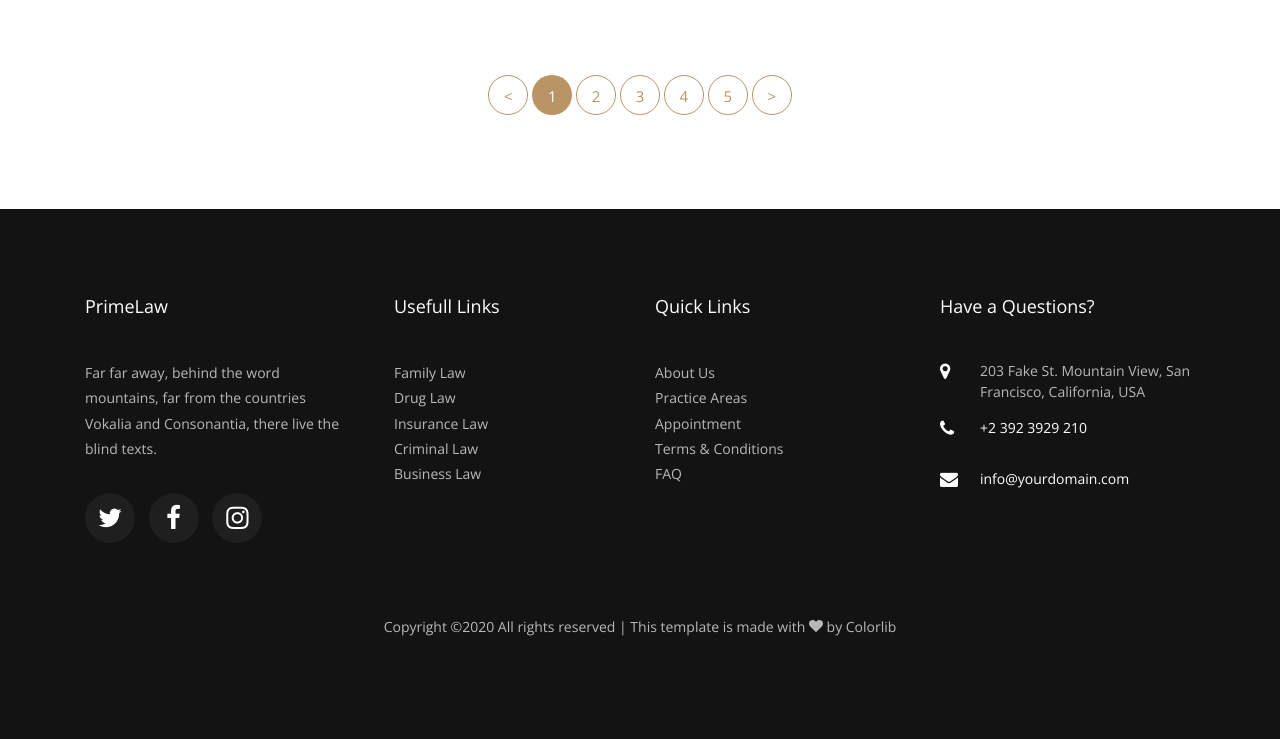
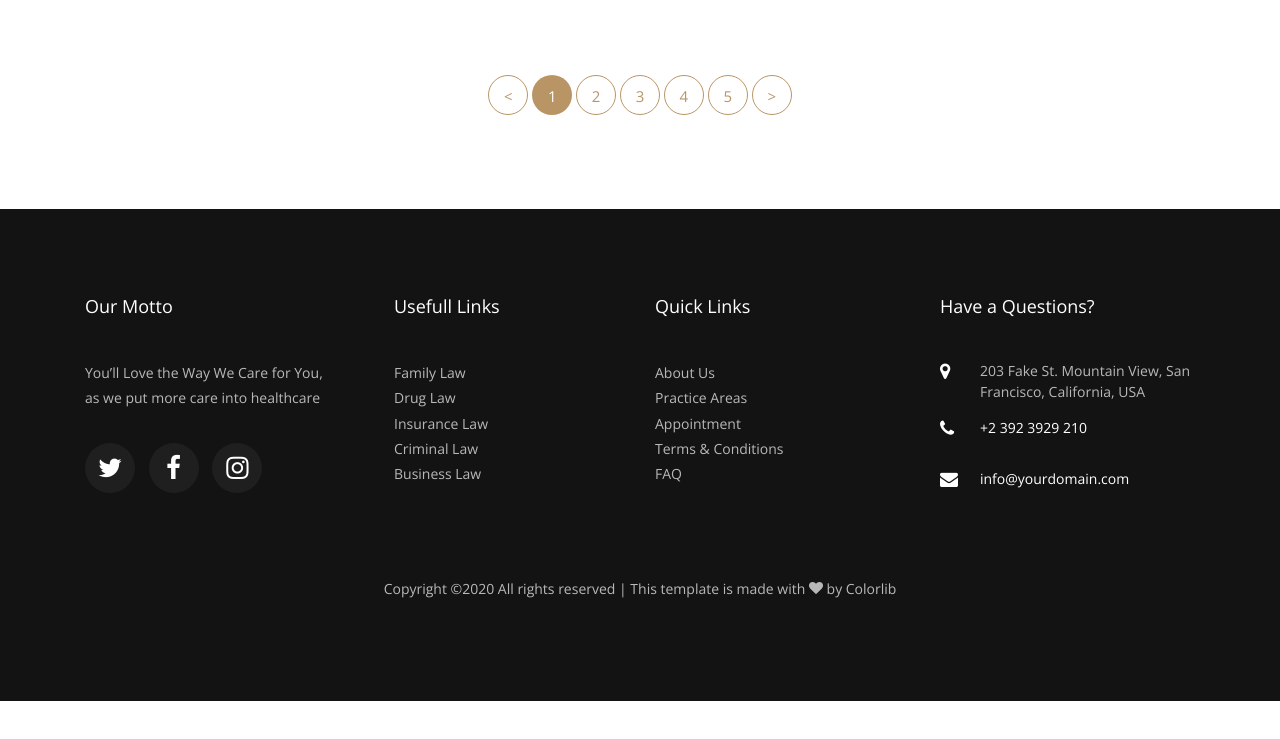
Before and after one commit to kumargan/sparsh-health-care, a plain HTML site: page blog.html in a window 1280 px wide. Shown: the part 1447-2186 px from the top of the page. After the commit the page ends 2148 px from the top, so only its background shows below. Drawn offline with nearby package versions, Linux system fonts and the light colour scheme; some packages are replaced by stand-ins of ours; no server answers; files whose address does not match are found by name.

Commit message:
updated motto in footer

```diff
--- a/blog.html
+++ b/blog.html
@@ -197,8 +197,8 @@
         <div class="row mb-5 d-flex">
           <div class="col-md">
             <div class="ftco-footer-widget mb-4">
-              <h2 class="ftco-heading-2">PrimeLaw</h2>
-              <p>Far far away, behind the word mountains, far from the countries Vokalia and Consonantia, there live the blind texts.</p>
+              <h2 class="ftco-heading-2">Our Motto</h2>
+              <p>You’ll Love the Way We Care for You, as we put more care into healthcare</p>
               <ul class="ftco-footer-social list-unstyled float-md-left float-lft mt-3">
                 <li class="ftco-animate"><a href="#"><span class="icon-twitter"></span></a></li>
                 <li class="ftco-animate"><a href="#"><span class="icon-facebook"></span></a></li>
```
Also changed, not shown: about.html (+2 -2 lines), attorney.html (+2 -2 lines), blog-single.html (+2 -2 lines), contact.html (+2 -2 lines), index.html (+2 -2 lines), practice.html (+2 -2 lines), pricing.html (+2 -2 lines).
